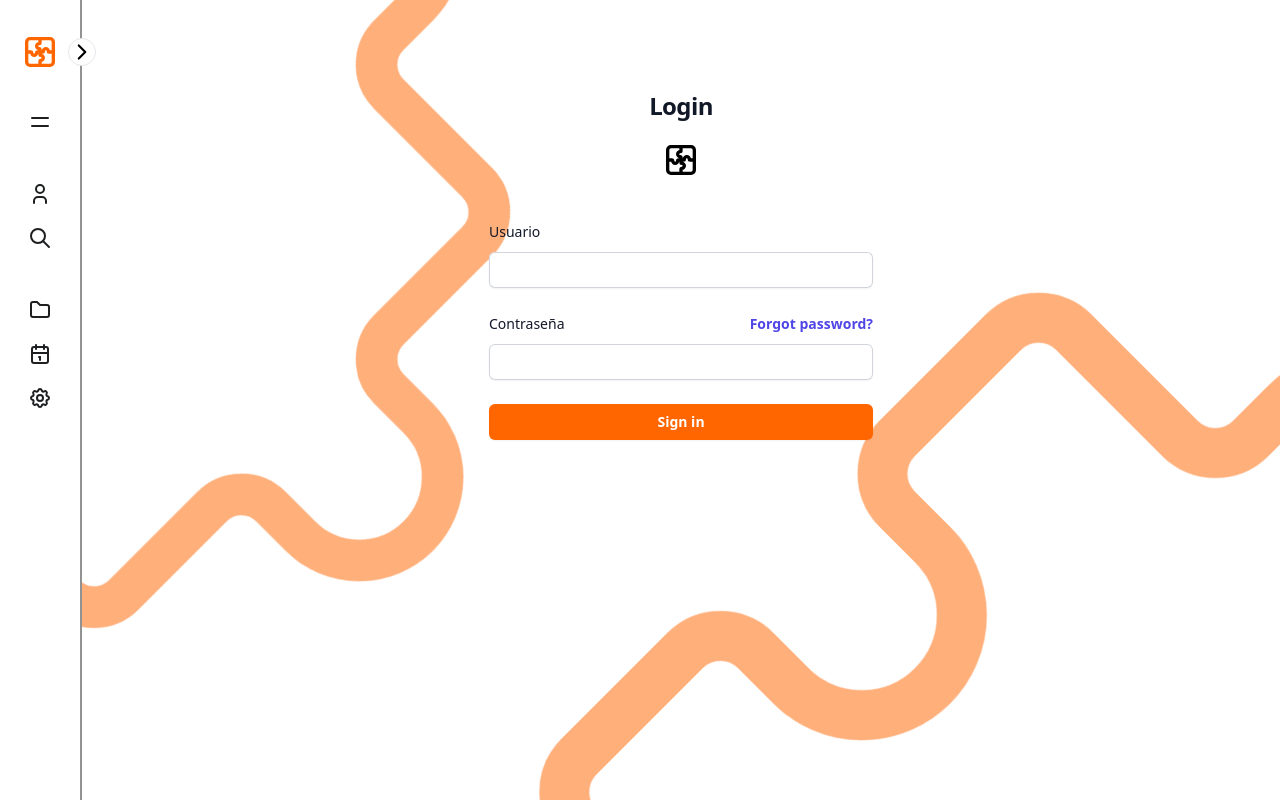
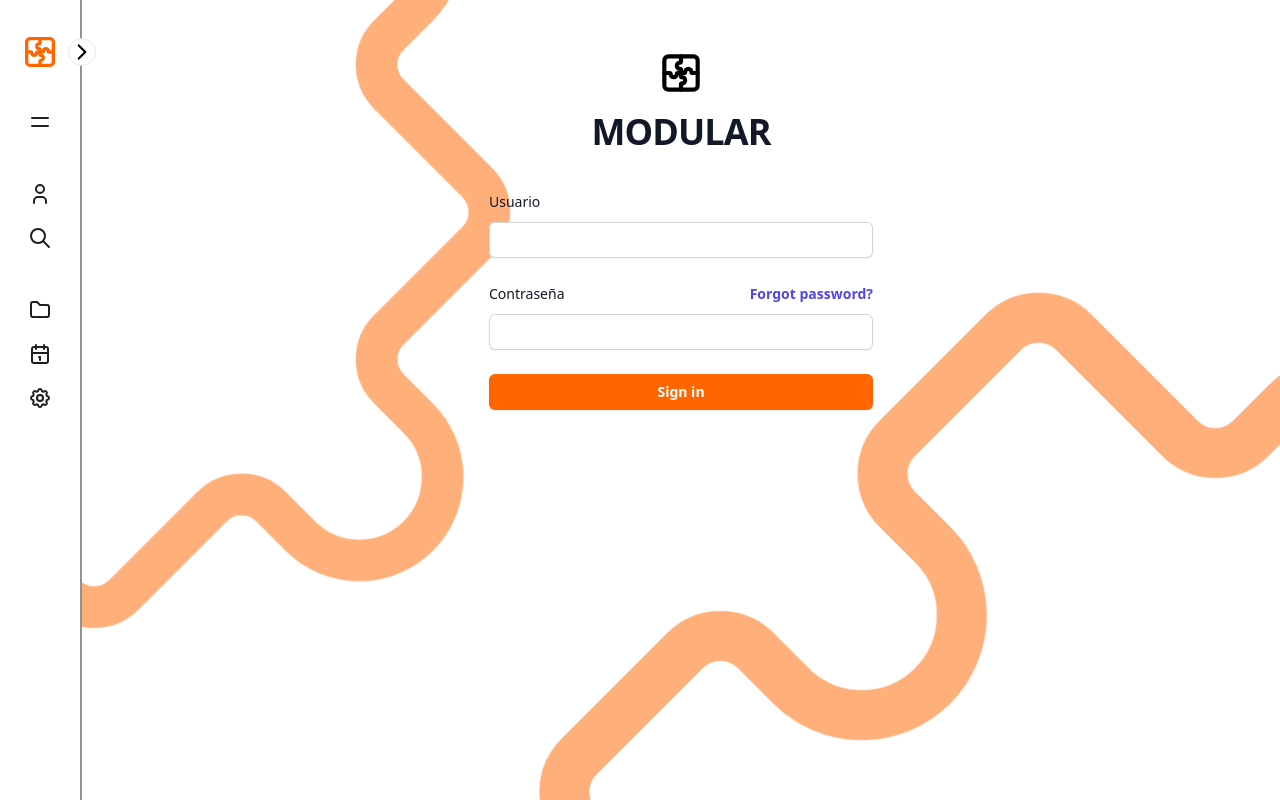
Before and after one commit to sempereluismi/modular, a React (Vite) app in the folder client/: page /login in a window 1280 px wide. Built offline with nearby package versions, Linux system fonts and the light colour scheme.

Commit message:
change bbdd

```diff
--- a/client/src/components/LoginForm.jsx
+++ b/client/src/components/LoginForm.jsx
@@ -4,8 +4,8 @@ export function LoginForm () {
   return (
     <div className='flex min-h-full flex-col px-6 py-12 lg:px-8'>
       <div className='sm:mx-auto sm:w-full sm:max-w-sm flex flex-col items-center gap-y-4'>
-        <h2 className='mt-10 text-center text-2xl font-bold leading-9 tracking-tight text-gray-900'>Login</h2>
-        <IconPuzzle2 width={40} height={40} />
+        <IconPuzzle2 width={50} height={50} />
+        <h2 className='text-center text-4xl font-bold leading-9 tracking-tight text-gray-900'>MODULAR</h2>
       </div>
       <div className='container-login'>
         <div className='mt-10 sm:mx-auto sm:w-full sm:max-w-sm'>
--- a/client/src/components/SidebarNav.jsx
+++ b/client/src/components/SidebarNav.jsx
@@ -23,7 +23,7 @@ export function SidebarNav ({ children }) {
           />
           <div className='flex gap-x-4 items-center select-none'>
             <div onClick={() => setOpen(!open)}>
-              <IconPuzzle2 width={40} height={40} color='#FF6600' className={`cursor-pointer duration-500 active:scale-150 ${open && 'rotate-[360deg]'}`} />
+              <IconPuzzle2 width={40} height={40} color='#FF6600' className={`cursor-pointer duration-500 active:scale-75 ${open && 'rotate-[360deg]'}`} />
             </div>
             <h1 className={`text-text-100 origin-left font-bold text-2xl duration-300 ${!open && 'scale-0'}`}>MODULAR</h1>
           </div>
--- a/client/src/mooks/profesores.json
+++ b/client/src/mooks/profesores.json
@@ -29,7 +29,7 @@
     },
     {
         "id": 5,
-        "nombre": "Marta Rey Lopez",
+        "nombre": "Marta Perez Lopez",
         "idRegimen": 1,
         "especializacion": "Programación",
         "modulos": []
```
